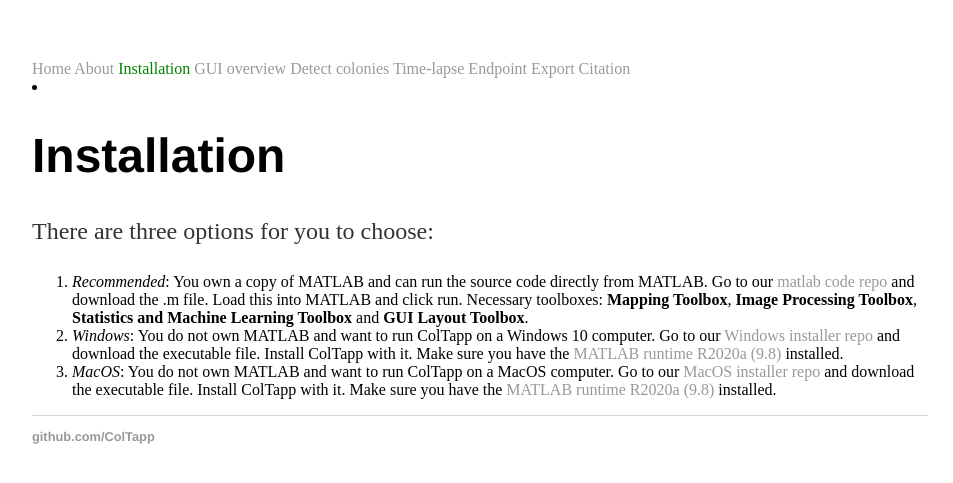
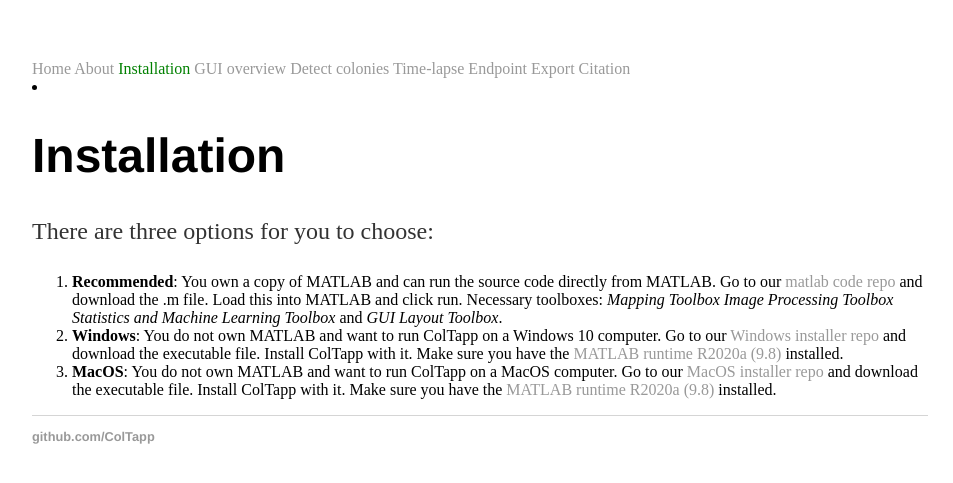
Before and after one commit to ColTapp/ColTapp.github.io, a Jekyll site: the page built from installation.md, in a window 1280 px wide. Shown: the top 483 px of the page, without its empty margins (160-1113 px from the left). Built offline with Jekyll 4.4.1, drawn with Linux system fonts in a browser that asks for light colours.

```diff
--- a/installation.md
+++ b/installation.md
@@ -4,6 +4,6 @@ title: Installation
 ---
 # Installation
 There are three options for you to choose:
-1. _Recommended_: You own a copy of MATLAB and can run the source code directly from MATLAB. Go to our [matlab code repo](https://github.com/ColTapp/matlab-code) and download the .m file. Load this into MATLAB and click run. Necessary toolboxes: **Mapping Toolbox**, **Image Processing Toolbox**, **Statistics and Machine Learning Toolbox** and **GUI Layout Toolbox**.
-2. _Windows_: You do not own MATLAB and want to run ColTapp on a Windows 10 computer. Go to our [Windows installer repo](https://github.com/ColTapp/win-executable) and download the executable file. Install ColTapp with it. Make sure you have the [MATLAB runtime R2020a (9.8)](https://ch.mathworks.com/de/products/compiler/matlab-runtime.html) installed.
-3. _MacOS_: You do not own MATLAB and want to run ColTapp on a MacOS computer. Go to our [MacOS installer repo](https://github.com/ColTapp/mac-executable) and download the executable file. Install ColTapp with it. Make sure you have the [MATLAB runtime R2020a (9.8)](https://ch.mathworks.com/de/products/compiler/matlab-runtime.html) installed.
+1. **Recommended**: You own a copy of MATLAB and can run the source code directly from MATLAB. Go to our [matlab code repo](https://github.com/ColTapp/matlab-code) and download the .m file. Load this into MATLAB and click run. Necessary toolboxes: _Mapping Toolbox_ _Image Processing Toolbox_ _Statistics and Machine Learning Toolbox_ and _GUI Layout Toolbox_.
+2. **Windows**: You do not own MATLAB and want to run ColTapp on a Windows 10 computer. Go to our [Windows installer repo](https://github.com/ColTapp/win-executable) and download the executable file. Install ColTapp with it. Make sure you have the [MATLAB runtime R2020a (9.8)](https://ch.mathworks.com/de/products/compiler/matlab-runtime.html) installed.
+3. **MacOS**: You do not own MATLAB and want to run ColTapp on a MacOS computer. Go to our [MacOS installer repo](https://github.com/ColTapp/mac-executable) and download the executable file. Install ColTapp with it. Make sure you have the [MATLAB runtime R2020a (9.8)](https://ch.mathworks.com/de/products/compiler/matlab-runtime.html) installed.
```
